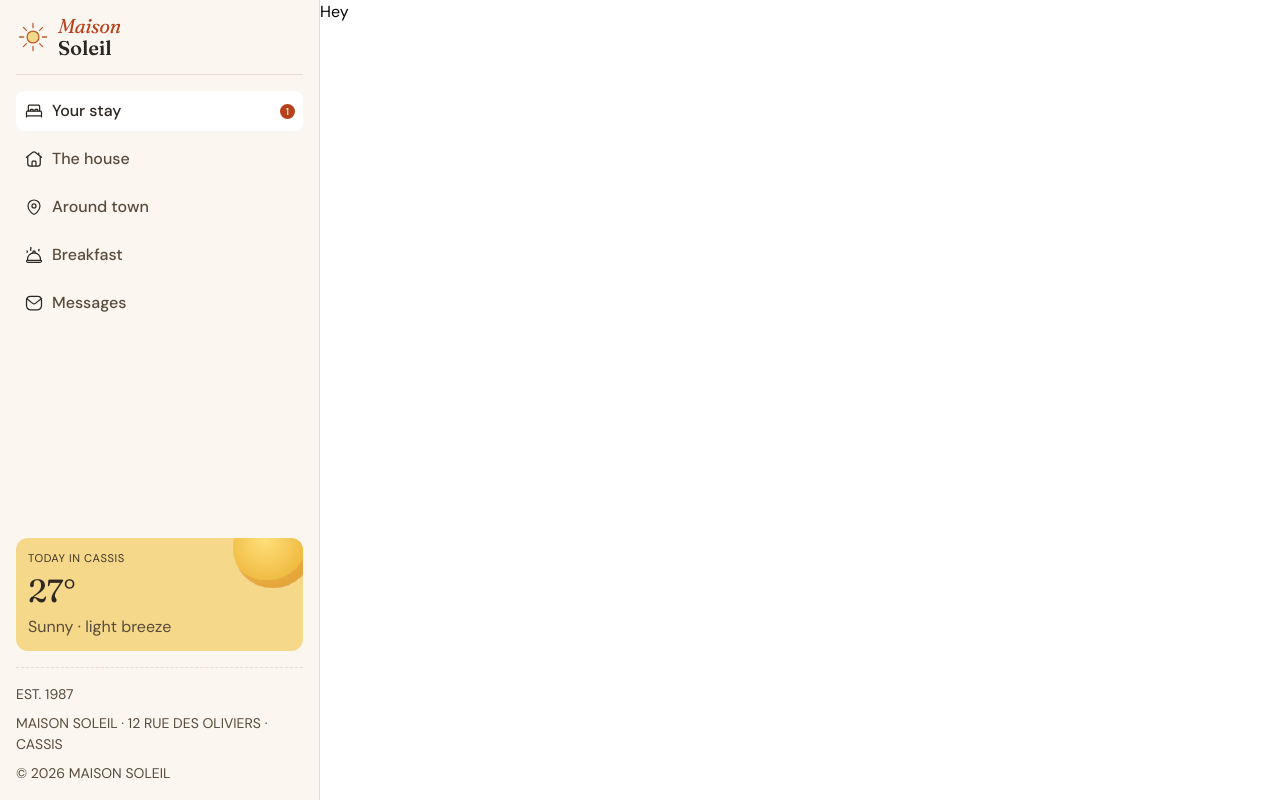
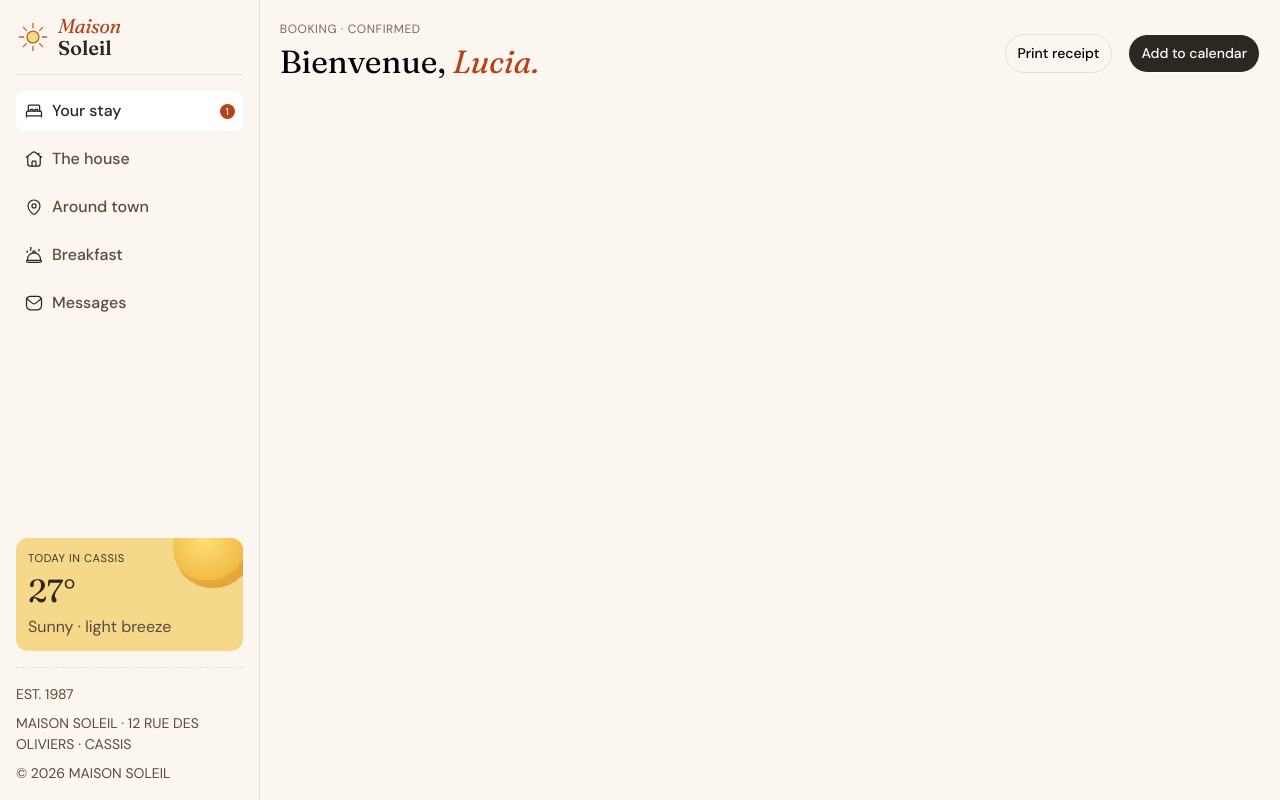
Before and after one commit to 7savv7/frontendmentor, a React (Vite) app in the folder junior/hotel-booking-confirmation-page/: page / in a window 1280 px wide. Built offline with nearby package versions, Linux system fonts and the light colour scheme; a web font is replaced by a local one.

Commit message:
[hotel-booking-confirmation-page]: Add header component

```diff
--- a/junior/hotel-booking-confirmation-page/src/App.tsx
+++ b/junior/hotel-booking-confirmation-page/src/App.tsx
@@ -1,10 +1,14 @@
 import Aside from "./Aside";
+import Header from "./Header";
 
 function App() {
   return (
     <div className="flex flex-col min-h-svh md:min-h-screen md:flex-row">
       <Aside />
-      <div>Hey</div>
+
+      <main className="w-full bg-neutral100 p-5">
+        <Header />
+      </main>
     </div>
   );
 }
--- a/junior/hotel-booking-confirmation-page/src/Aside.tsx
+++ b/junior/hotel-booking-confirmation-page/src/Aside.tsx
@@ -56,7 +56,7 @@ function Aside() {
       <div
         className={`absolute flex left-0 bottom-0 bg-neutral100 px-4 top-19 md:px-0 md:static
         overflow-hidden transition-[max-height] duration-500 ease-in-out ${open ? "max-h-full" : "max-h-0"}
-        flex-col md:flex-1 w-full md:flex md:max-h-full`}
+        flex-col md:flex-1 w-full md:flex md:max-h-full md:overflow-visible`}
       >
         <div className="flex flex-col justify-between flex-1 py-4">
           <nav>
--- /dev/null
+++ b/junior/hotel-booking-confirmation-page/src/Header.tsx
@@ -0,0 +1,35 @@
+function Header() {
+  return (
+    <header className="flex gap-4 flex-col md:items-center md:flex-row md:justify-between">
+      <div>
+        <p className="uppercase text-neutral600 text-[12px] tracking-wider">
+          Booking · Confirmed
+        </p>
+        <p className="font-[Fraunces] text-[2rem]">
+          Bienvenue, <span className="italic text-terracotta600">Lucia.</span>
+        </p>
+      </div>
+
+      <div className="flex gap-4">
+        <button
+          type="button"
+          className="flex-1 cursor-pointer border border-neutral400
+        rounded-full px-3 py-2 text-[14px] md:flex-initial hover:bg-neutral200 font-[500]
+        focus-visible:outline-terracotta600 focus-visible:bg-neutral200 focus-visible:outline-offset-4"
+        >
+          Print receipt
+        </button>
+        <button
+          type="button"
+          className="flex-1 cursor-pointer border rounded-full font-[500]
+        text-white text-[14px] px-3 py-2 bg-neutral900 md:flex-initial hover:bg-neutral900/80
+        focus-visible:outline-terracotta600 focus-visible:bg-neutral900/80 focus-visible:outline-offset-4"
+        >
+          Add to calendar
+        </button>
+      </div>
+    </header>
+  );
+}
+
+export default Header;
```
